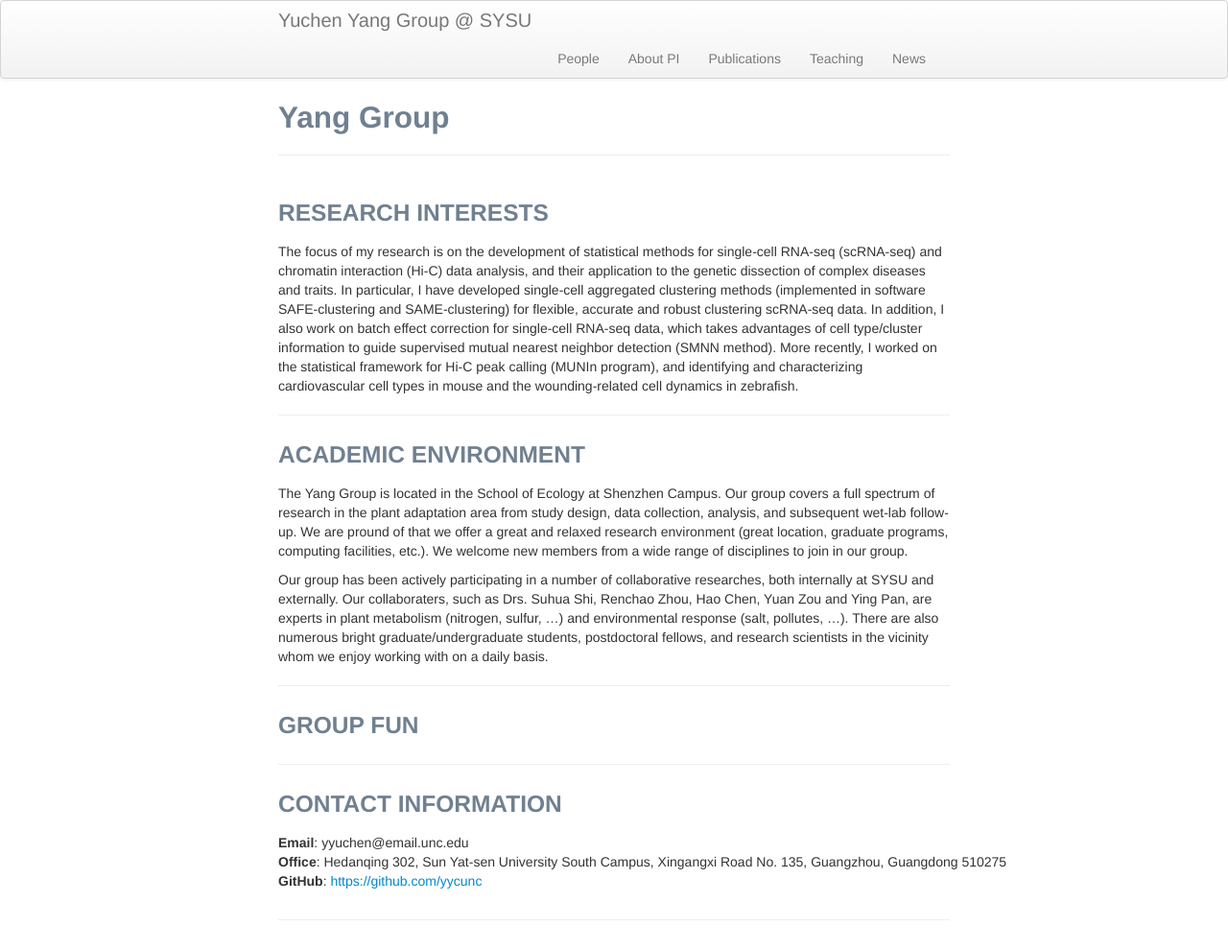
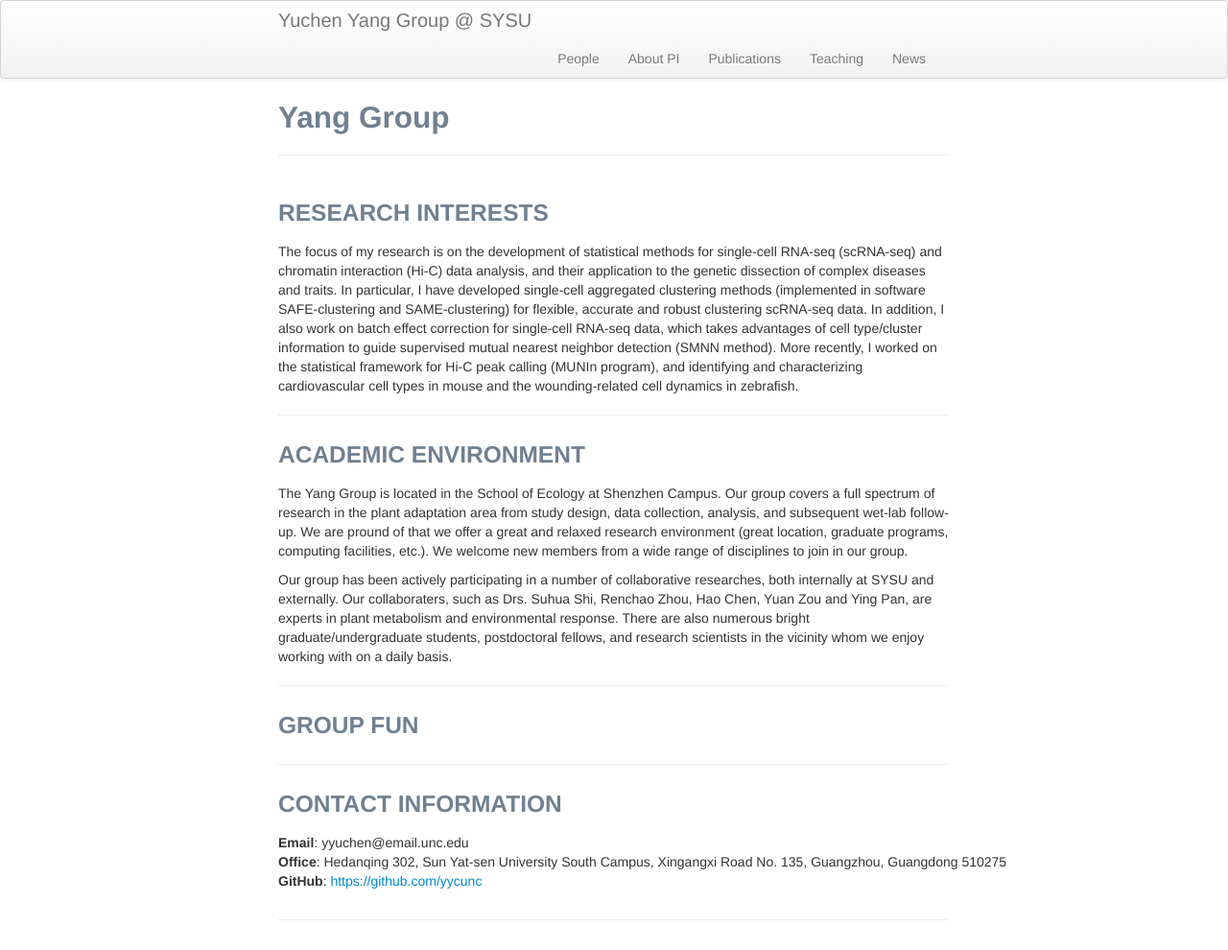
Before and after one commit to yuchenyanggroup/yuchenyanggroup.github.io, a Jekyll site: the page built from index.md, in a window 1280 px wide. Shown: the whole page at 96% size. Built offline with Jekyll 4.4.1, drawn with Linux system fonts in a browser that asks for light colours.

Commit message:
Update index.md

```diff
--- a/index.md
+++ b/index.md
@@ -13,7 +13,7 @@ The focus of my research is on the development of statistical methods for single
 
 The Yang Group is located in the School of Ecology at Shenzhen Campus. Our group covers a full spectrum of research in the plant adaptation area from study design, data collection, analysis, and subsequent wet-lab follow-up. We are pround of that we offer a great and relaxed research environment (great location, graduate programs, computing facilities, etc.). We welcome new members from a wide range of disciplines to join in our group.
 
-Our group has been actively participating in a number of collaborative researches, both internally at SYSU and externally. Our collaboraters, such as Drs. Suhua Shi, Renchao Zhou, Hao Chen, Yuan Zou and Ying Pan, are experts in plant metabolism (nitrogen, sulfur, ...) and environmental response (salt, pollutes, ...). There are also numerous bright graduate/undergraduate students, postdoctoral fellows, and research scientists in the vicinity whom we enjoy working with on a daily basis.
+Our group has been actively participating in a number of collaborative researches, both internally at SYSU and externally. Our collaboraters, such as Drs. Suhua Shi, Renchao Zhou, Hao Chen, Yuan Zou and Ying Pan, are experts in plant metabolism and environmental response. There are also numerous bright graduate/undergraduate students, postdoctoral fellows, and research scientists in the vicinity whom we enjoy working with on a daily basis.
 
 ---
 
```
